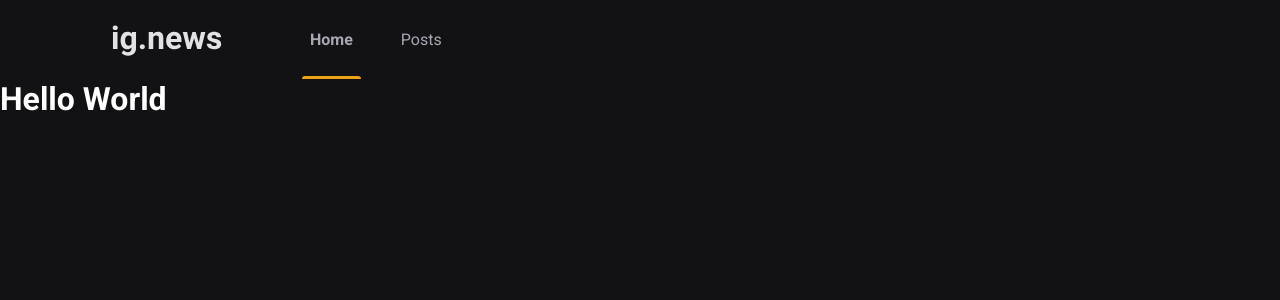
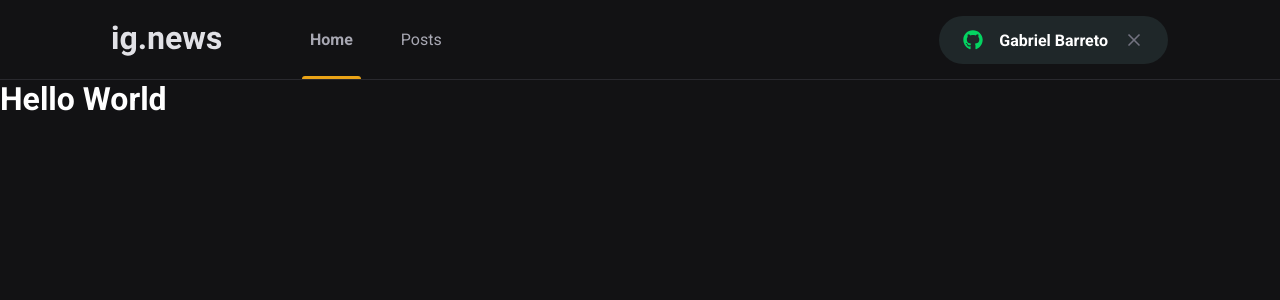
Before and after one commit to GabrielDevLoper/ignews-ignite, a Next.js app: page / in a window 1280 px wide. Shown: the top 300 px of the page. Built offline with nearby package versions, Linux system fonts and the light colour scheme.

Commit message:
feat: criação do botão de logar.

```diff
--- a/package.json
+++ b/package.json
@@ -12,6 +12,7 @@
     "next": "12.1.0",
     "react": "17.0.2",
     "react-dom": "17.0.2",
+    "react-icons": "^4.3.1",
     "sass": "^1.49.9"
   },
   "devDependencies": {
--- a/src/pages/Header/index.tsx
+++ b/src/components/Header/index.tsx
@@ -1,3 +1,4 @@
+import { SignInButton } from '../SignInButton';
 import styles from './styles.module.scss';
 
 export function Header(){
@@ -9,6 +10,8 @@
                     <a href="" className={styles.active}>Home</a>
                     <a href="">Posts</a>
                 </nav>
+
+                <SignInButton />
             </div>
         </header>
     );
--- a/src/pages/Header/styles.module.scss
+++ b/src/components/Header/styles.module.scss
@@ -50,4 +50,8 @@
             }
         }
     }
+
+    button {
+        margin-left: auto;
+    }
 }
--- /dev/null
+++ b/src/components/SignInButton/index.tsx
@@ -0,0 +1,28 @@
+import { FaGithub } from 'react-icons/fa';
+import { FiX } from 'react-icons/fi';
+
+import styles from './styles.module.scss';
+
+export function SignInButton(){
+    const isUserLoggedInd = true;
+
+    return isUserLoggedInd ? (
+        <button
+            type="button"
+            className={styles.signInButton}
+        >
+        <FaGithub color="#04d361"/>
+        Gabriel Barreto
+        <FiX color="#737380" className={styles.closeIcon}/>
+
+    </button>
+    ) : (
+        <button
+            type="button"
+            className={styles.signInButton}
+        >
+        <FaGithub color="#eba417"/>
+        Sign in with github
+    </button>
+    );
+}
--- /dev/null
+++ b/src/components/SignInButton/styles.module.scss
@@ -0,0 +1,33 @@
+.signInButton {
+    height:3rem;
+    border-radius: 3rem;
+    background-color: var(--gray-850);
+    border: 0;
+    padding: 0 1.5rem;
+
+    display: flex;
+    align-items: center;
+    justify-content: center;
+
+    color: var(--white);
+    font-weight: bold;
+
+    svg {
+        width: 20px;
+        height: 20px;
+    }
+
+    svg:first-child {
+       margin-right: 1rem;
+    }
+
+    svg.closeIcon {
+       margin-left: 1rem;
+    }
+
+    transition: filter .2s ease-in-out;
+
+    &:hover {
+        filter: brightness(0.8)
+    }
+}
--- a/src/pages/_app.tsx
+++ b/src/pages/_app.tsx
@@ -1,7 +1,7 @@
 import { AppProps } from 'next/app';
 
 import '../styles/global.scss';
-import { Header } from './Header';
+import { Header } from '../components/Header';
 
 function MyApp({ Component, pageProps }: AppProps) {
   return (
--- a/src/styles/global.scss
+++ b/src/styles/global.scss
@@ -8,7 +8,8 @@
     --white: #fff;
     --gray-100: #e1e1e6;
     --gray-300: #a8a8b3;
-    --gray-800: ##29292e;
+    --gray-800: #29292e;
+    --gray-850: #1f2729;
     --gray-900: #121214;
 
     --cyan-500: #61dafb;
```
Also changed, not shown: 1 other file (tests, documents, lock files or other folders).
